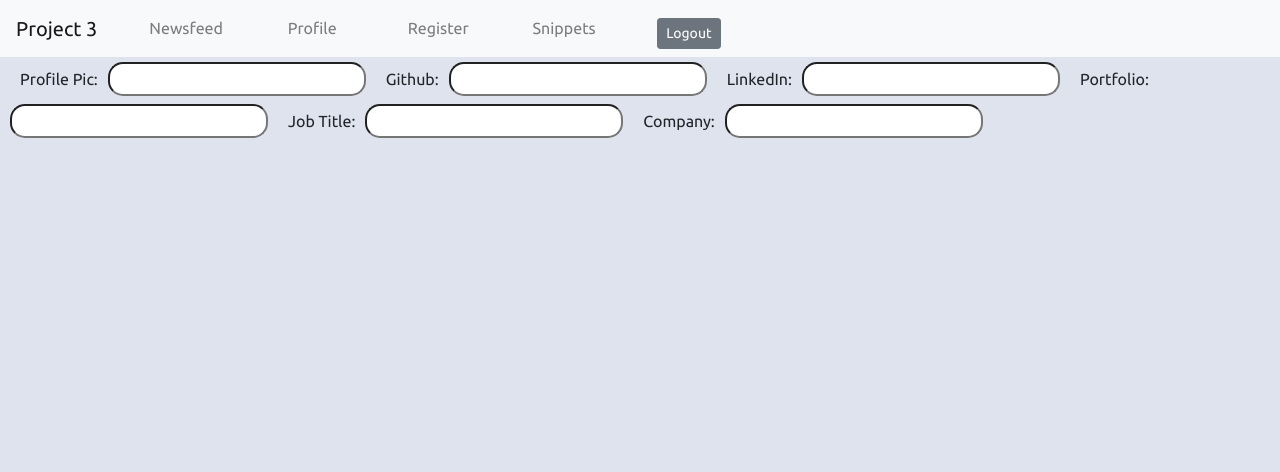
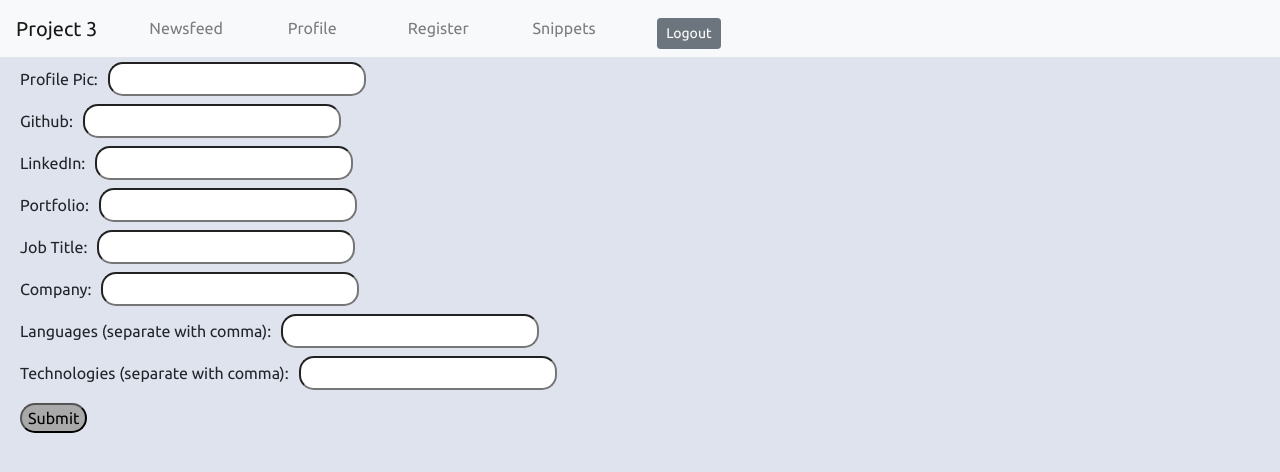
Before and after one commit to ewgalassi/Project3, a React (Create React App) app in the folder client/: page /editProfile in a window 1280 px wide. Shown: the top 472 px of the page. Built offline with nearby package versions, Linux system fonts and the light colour scheme; no server answers.

Commit message:
Made edit profile page

```diff
--- a/client/src/pages/Profile/EditProfile.js
+++ b/client/src/pages/Profile/EditProfile.js
@@ -21,8 +21,8 @@ class EditProfile extends React.Component {
         github: data.data.profile.github,
         linkedin: data.data.profile.linkedin,
         portfolio: data.data.profile.portfolio,
-        languages: data.data.profile.languages,
-        technologies: data.data.profile.technologies,
+        languages: data.data.profile.languages.join(","),
+        technologies: data.data.profile.technologies.join(","),
         jobTitle: data.data.profile.jobInfo ? data.data.profile.jobInfo.title : "Job Title",
         jobCompany: data.data.profile.jobInfo ? data.data.profile.jobInfo.company : "Job Company"
       });
@@ -37,6 +37,24 @@ class EditProfile extends React.Component {
   };
 
 
+  handleSubmit = event => {
+    event.preventDefault();
+    console.log(this.state.languages)
+    UserAPI.editUser({
+      "profile.pic": this.state.pic,
+      "profile.github": this.state.github,
+      "profile.linkedin": this.state.linkedin,
+      "profile.portfolio": this.state.portfolio,
+      "profile.languages": this.state.languages.split(","),
+      "profile.technologies": this.state.technologies.split(","),
+
+    }).then(data => {
+      console.log(data.data);
+    }).catch(err => {
+      console.log(err);
+    })
+  };
+
 
   render() {
     return (
@@ -44,22 +62,38 @@ class EditProfile extends React.Component {
         <form>
 
           <label>Profile Pic:</label>
-          <input name="pic" value={this.state.pic} onClick={this.handleInput} />
+          <input name="pic" value={this.state.pic} onChange={this.handleInput} type="text" />
+          <br />
 
           <label>Github:</label>
-          <input name="github" value={this.state.github} onClick={this.handleInput} />
+          <input name="github" value={this.state.github} onChange={this.handleInput} type="text" />
+          <br />
 
           <label>LinkedIn:</label>
-          <input name="linkedin" value={this.state.linkedin} onClick={this.handleInput} />
+          <input name="linkedin" value={this.state.linkedin} onChange={this.handleInput} type="text" />
+          <br />
 
           <label>Portfolio:</label>
-          <input name="portfolio" value={this.state.portfolio} onClick={this.handleInput} />
+          <input name="portfolio" value={this.state.portfolio} onChange={this.handleInput} type="text" />
+          <br />
 
           <label>Job Title:</label>
-          <input name="jobTitle" value={this.state.jobTitle} onClick={this.handleInput} />
+          <input name="jobTitle" value={this.state.jobTitle} onChange={this.handleInput} type="text" />
+          <br />
 
           <label>Company:</label>
-          <input name="jobCompany" value={this.state.jobCompany} onClick={this.handleInput} />
+          <input name="jobCompany" value={this.state.jobCompany} onChange={this.handleInput} type="text" />
+          <br />
+
+          <label>Languages (separate with comma):</label>
+          <input name="languages" value={this.state.languages} onChange={this.handleInput} type="text" />
+          <br />
+
+          <label>Technologies (separate with comma):</label>
+          <input name="technologies" value={this.state.technologies} onChange={this.handleInput} type="text" />
+          <br />
+
+          <button onClick={this.handleSubmit}>Submit</button>
 
         </form>
       </div>
--- a/client/src/pages/Profile/Profile.js
+++ b/client/src/pages/Profile/Profile.js
@@ -1,11 +1,12 @@
 import React, { Component } from "react";
-import { BrowserRouter as Link } from "react-router-dom";
+import { BrowserRouter as Router, Route, Link } from "react-router-dom";
 import { Col, Row, Container } from "../../components/Grid";
 import Postfeed from "../../components/Postfeed/Postfeed";
 import UserPic from "../../components/UserPic/UserPic";
 import UserInfo from "../../components/UserInfo/UserInfo";
 import NewPost from "../../components/NewPost/NewPost";
 import UserAPI from "../../utils/userAPI";
+import EditProfile from "./EditProfile";
 
 
 class Profile extends Component {
@@ -84,11 +85,16 @@ class Profile extends Component {
       <Container>
         <Row>
           <Col size="md-4">
+            <Router>
+              <div>
+                <Route exact path="/editProfile" component={EditProfile} />
+                <Link to="/editProfile">Edit Profile</Link>
+              </div>
+            </Router>
+
             <UserPic
               pic={this.state.pic}
               fullName={this.state.user.fullName} />
-
-            <Link to="/editProfile">Edit Profile</Link>
 
             <UserInfo
               id={this.state.id}
```
